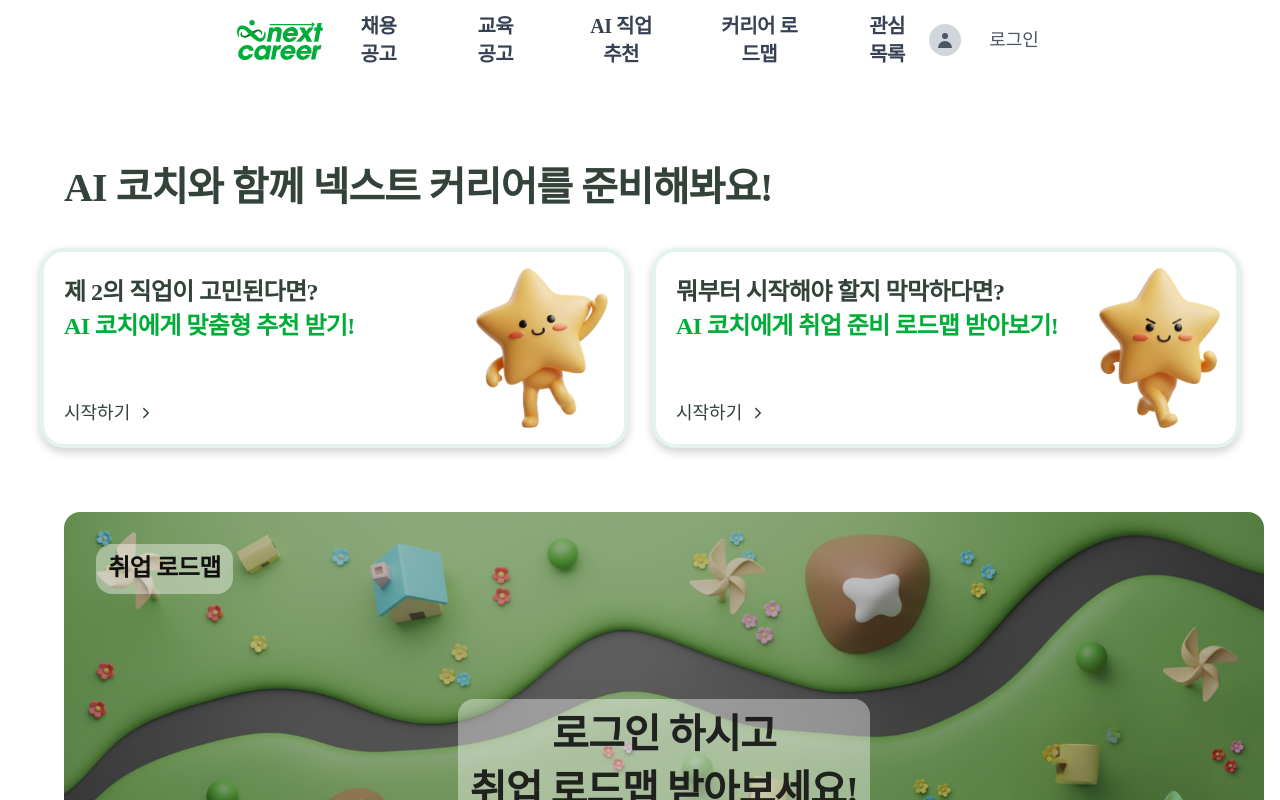
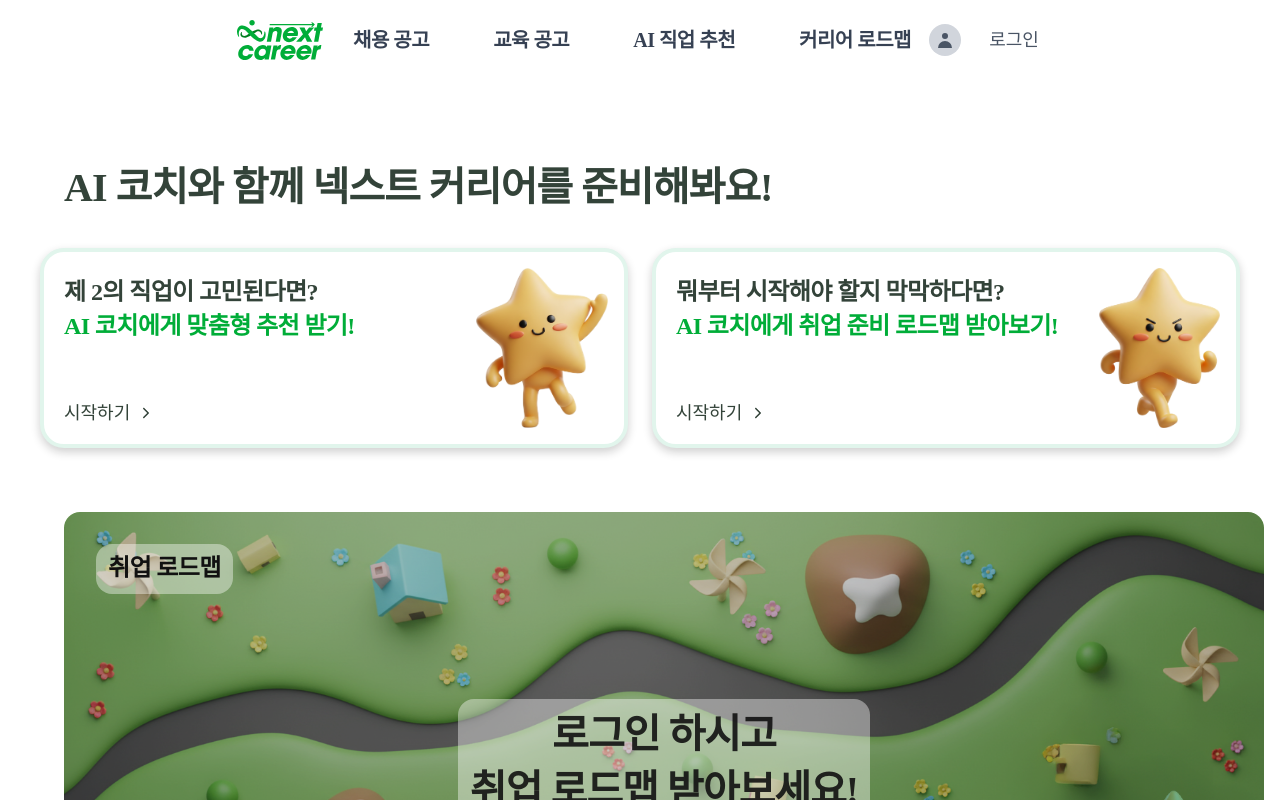
Before and after one commit to seyun31/2025_SEASONTHON_TEAM_42_FE, a Next.js app: page / in a window 1280 px wide. Shown: the top 800 px of the page. Built offline with nearby package versions, Linux system fonts and the light colour scheme; a web font is replaced by a local one.

Commit message:
refactor: Header 변경사항 수정

```diff
--- a/src/app/heart-list/page.tsx
+++ /dev/null
@@ -1,3 +0,0 @@
-export default function HeartList() {
-  return <div>관심목록</div>;
-}
--- a/src/components/layout/Header.tsx
+++ b/src/components/layout/Header.tsx
@@ -107,16 +107,6 @@ export default function Header() {
             }`}
           >
             커리어 로드맵
-          </div>
-          <div
-            onClick={() => router.push('/heart-list')}
-            className={`cursor-pointer transition-colors duration-200 px-4 py-2 text-center text-title-small font-medium ${
-              isActive('/heart-list')
-                ? 'text-green-600'
-                : 'text-gray-700 hover:!text-green-600'
-            }`}
-          >
-            관심목록
           </div>
         </nav>
 
@@ -288,16 +278,6 @@ export default function Header() {
           >
             커리어 로드맵
           </div>
-          <div
-            onClick={() => router.push('/heart-list')}
-            className={`cursor-pointer transition-colors duration-200 px-4 py-2 text-center text-title-xsmall font-medium ${
-              isActive('/heart-list')
-                ? 'text-green-600'
-                : 'text-gray-700 hover:!text-green-600'
-            }`}
-          >
-            관심목록
-          </div>
 
           {/* 모바일 로그인/로그아웃 버튼 */}
           {isLoggedIn ? (
```
